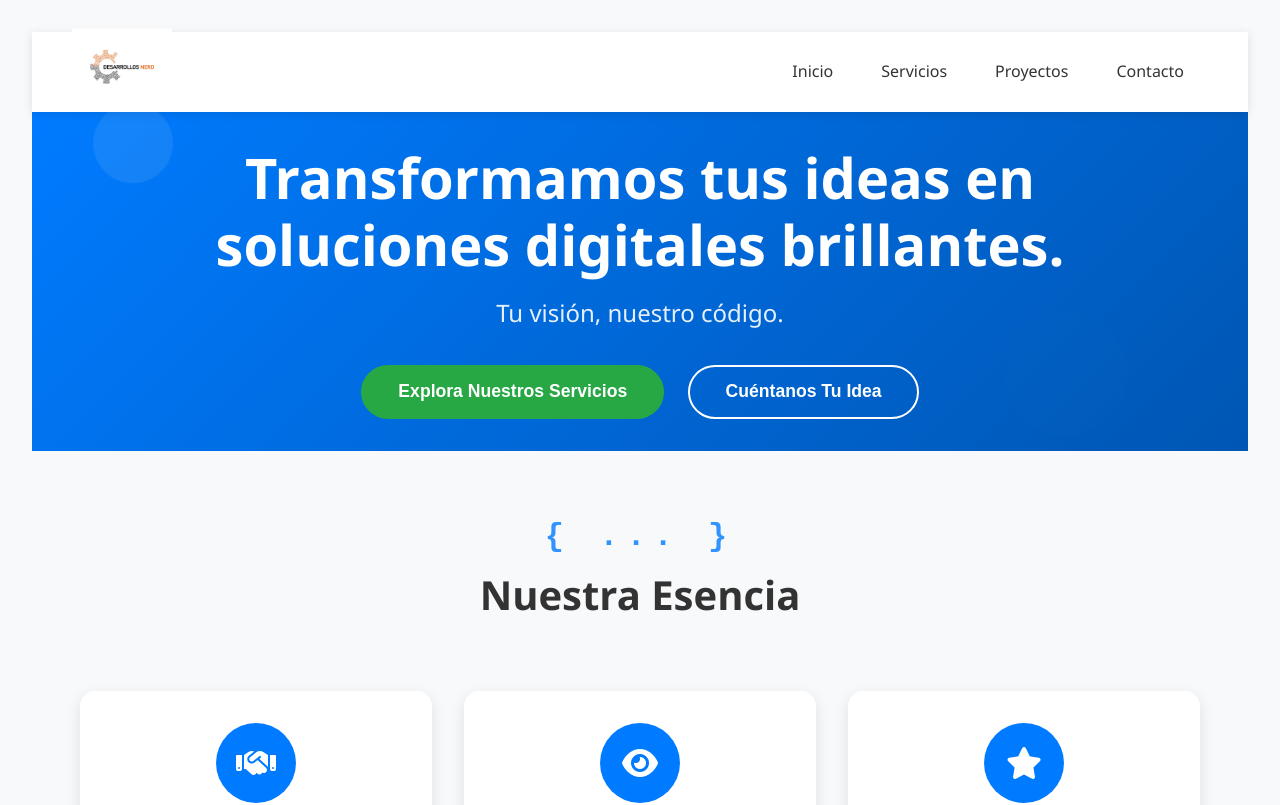
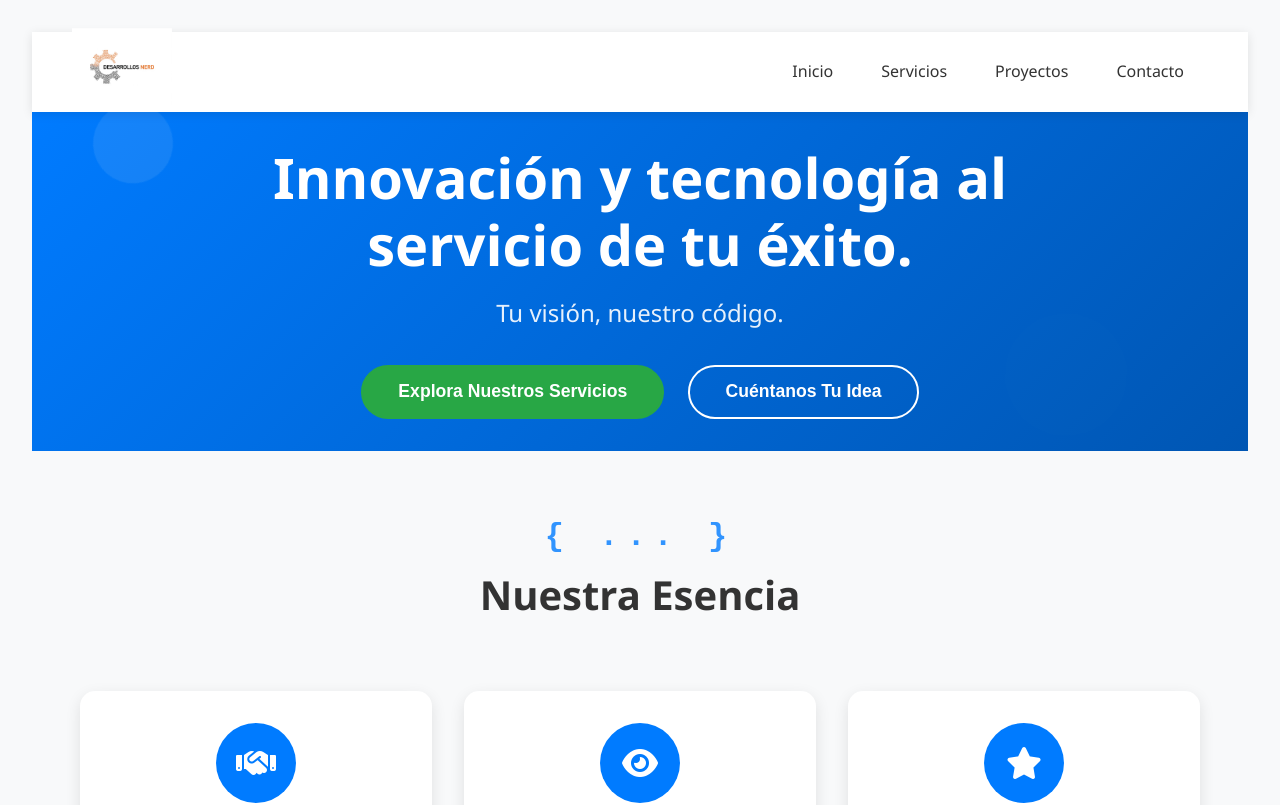
Before and after one commit to DemetrioReyes/desarrollosnerd, a React (Vite) app: page / in a window 1280 px wide. Shown: the top 805 px of the page. Built offline with nearby package versions, Linux system fonts and the light colour scheme.

Commit message:
update hero

```diff
--- a/src/components/HeroSection/HeroSection.jsx
+++ b/src/components/HeroSection/HeroSection.jsx
@@ -6,7 +6,7 @@ const HeroSection = () => {
   return (
     <section className="hero-section">
       <div className="hero-content">
-        <h1>Transformamos tus ideas en soluciones digitales brillantes.</h1>
+        <h1>Innovación y tecnología al servicio de tu éxito.</h1>
         <p>Tu visión, nuestro código.</p>
         <div className="hero-cta-buttons">
           <button className="btn btn-primary" onClick={() => window.location.href='/servicios'}>Explora Nuestros Servicios</button>
```
